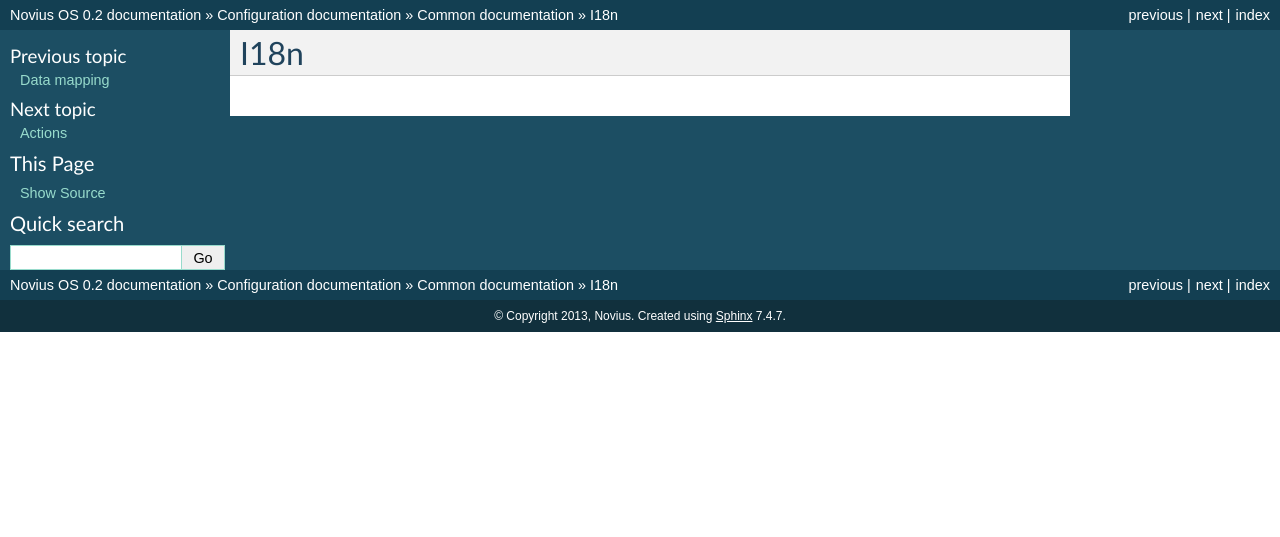
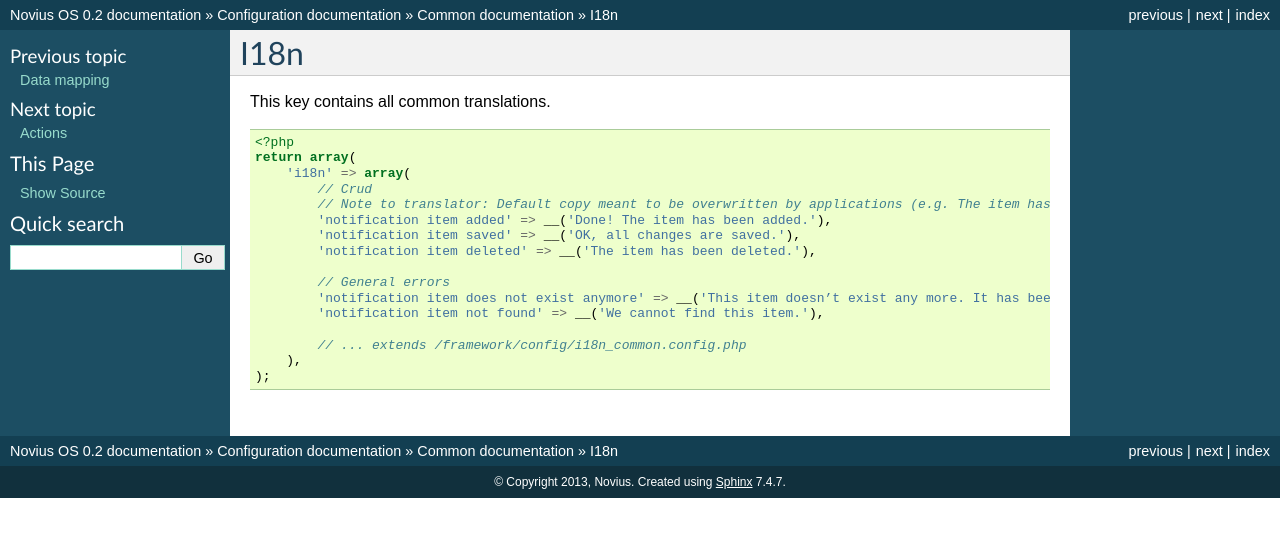
Before and after one commit to vrcAlbert/documentation-api, a Sphinx documentation site: the page built from source/configuration/common/i18n.rst, in a window 1280 px wide. Shown: the top 537 px of the page. Built offline with Sphinx 7.4.7, drawn with Linux system fonts in a browser that asks for light colours.

Commit message:
added i18n

```diff
--- a/source/configuration/common/i18n.rst
+++ b/source/configuration/common/i18n.rst
@@ -1,2 +1,23 @@
 I18n
 ####
+
+This key contains all common translations.
+
+.. code-block:: php
+
+    <?php
+    return array(
+        'i18n' => array(
+            // Crud
+            // Note to translator: Default copy meant to be overwritten by applications (e.g. The item has been deleted > The page has been deleted). The word 'item' is not to feature in Novius OS.
+            'notification item added' => __('Done! The item has been added.'),
+            'notification item saved' => __('OK, all changes are saved.'),
+            'notification item deleted' => __('The item has been deleted.'),
+
+            // General errors
+            'notification item does not exist anymore' => __('This item doesn’t exist any more. It has been deleted.'),
+            'notification item not found' => __('We cannot find this item.'),
+
+            // ... extends /framework/config/i18n_common.config.php
+        ),
+    );
```
